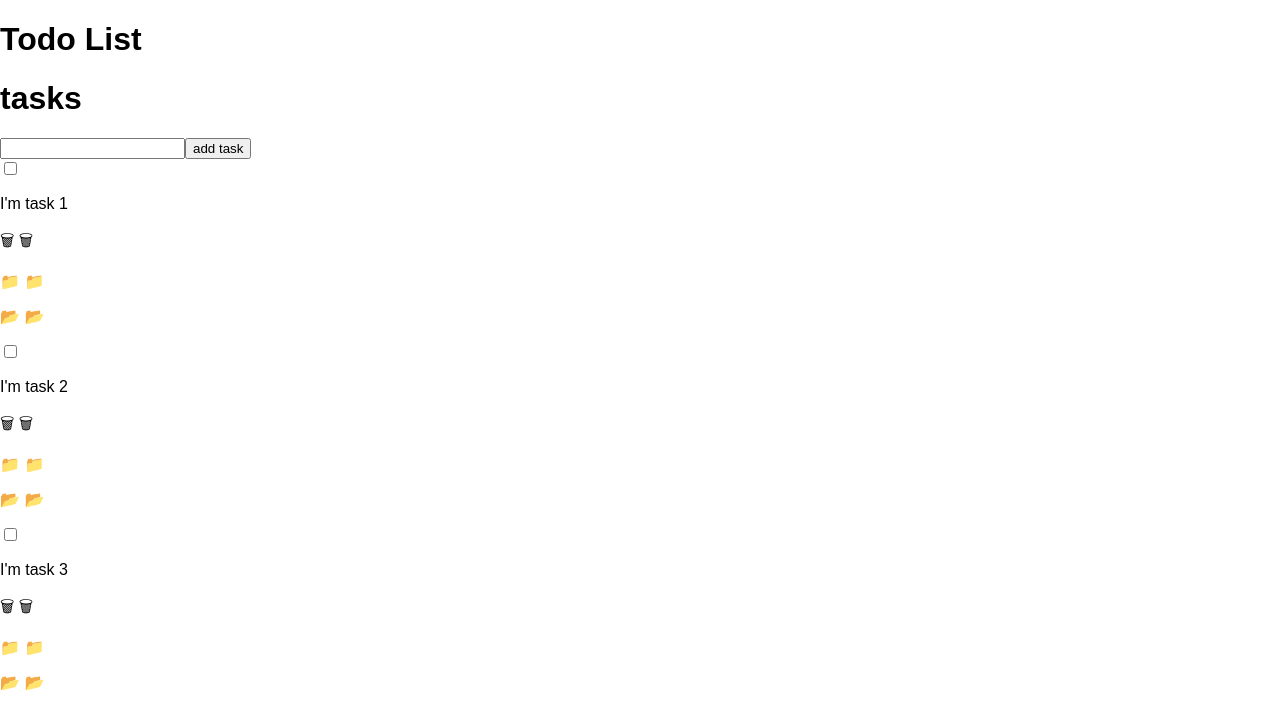
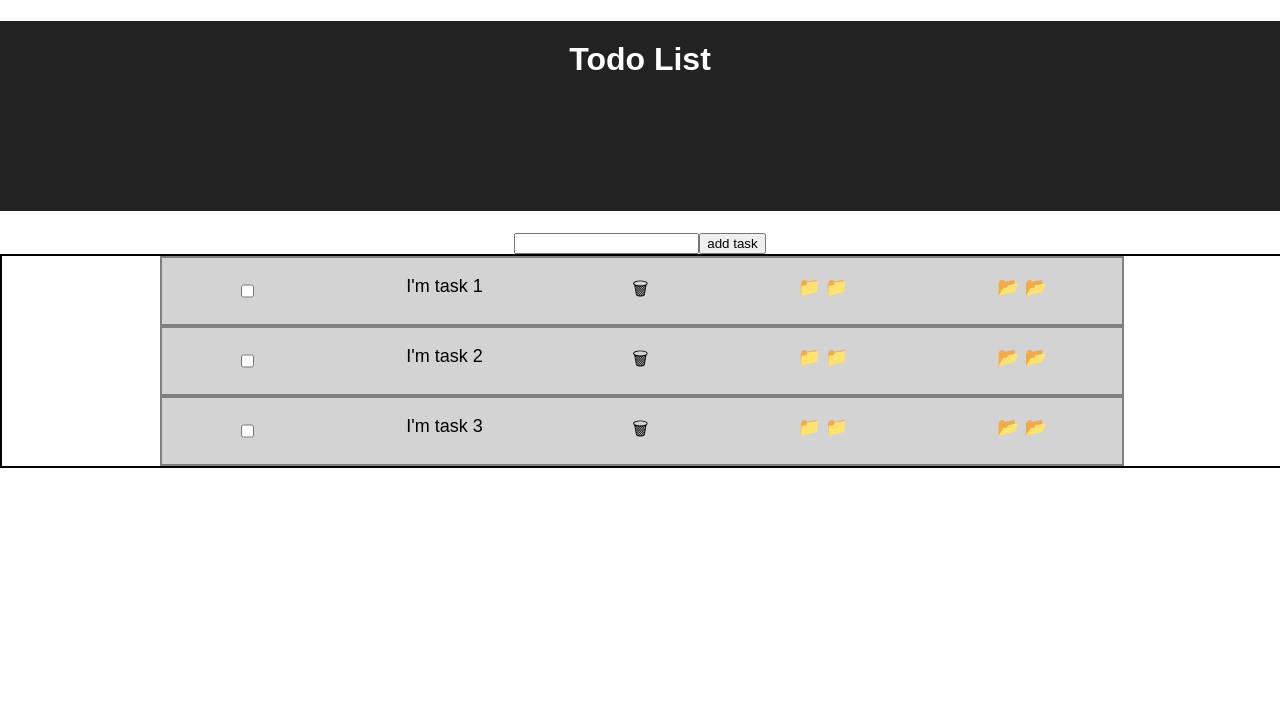
Before and after one commit to damien-rembert/todo_react, a React (Create React App) app: page / in a window 1280 px wide. Shown: the top 728 px of the page. Built offline with nearby package versions, Linux system fonts and the light colour scheme.

Commit message:
todo list works

```diff
--- /dev/null
+++ b/src/Todo.css
@@ -0,0 +1,56 @@
+body {
+  font-family: Verdana, sans-serif;
+  text-align: center;
+}
+
+
+h1 {
+  background-color: #222;
+  height: 150px;
+  padding: 20px;
+  color: white;
+}
+
+p {
+  font-size: large;
+}
+
+div.true, div.false {
+  background-color: lightgrey;
+  width: 75%;
+  display: flex;
+  flex-direction: row;
+  border-style: solid;
+  border-color: grey;
+  border-width: 2px;
+  justify-content: space-around;
+}
+
+div.true {
+  text-decoration: line-through;
+  text-decoration: black;
+  background-color: darkgrey;
+}
+
+.true p.task {
+  color: rgb(90, 89, 89);
+  text-decoration: line-through;
+  text-decoration-color: black;
+}
+
+div.list {
+  background-color: white;
+  width: 100%;
+  display: flex;
+  flex-direction: column;
+  border-style: solid;
+  border-color: black;
+  border-width: 2px;
+  align-items: center;
+}
+
+
+.button:hover  {
+  cursor: pointer;
+
+}
--- a/src/Todo.js
+++ b/src/Todo.js
@@ -1,32 +1,31 @@
 import React, { useState } from 'react';
+// import logo from './logo.svg';
+import './Todo.css';
+
+
+// TODO
+// CSS if a task is very long the text should wrap
+// CSS checkbox and buttons should be sitting in squares and stay at the end of their side
+// grey out add task button when text field empty
+    // see disabled in https://www.w3schools.com/html/html_form_input_types.asp
+    // and https://www.w3schools.com/html/html_form_attributes.asp
+// 2 arrays: todo / archive
+// archive (folder) onClick task is added to archive and deleted from todo
+// archive all done tasks
+// edit item click on pen button removes task but send text to the input field
+// if a task will be more than x characters the form should say it's too long
+// add a timestamp to task objects
+// sort by completed then time added https://developer.mozilla.org/en-US/docs/Web/JavaScript/Reference/Global_Objects/Array/sort
+
+// DONE
+// when pressing enter in text field, add task
 
 
 
 
 
 
-// task buttons:
-//      tick/untick button => div class=done/todo
-//      delete (bin) onClick task is deleted from todo
-//      archive (folder) onClick task is added to archive and deleted from todo
-//      when in archive button is back to todo and reverts the operation
 
-// CSS div class=task class=done/todo
-
-// task object? status: bool, content: string,
-// 2 arrays: todo / archive
-
-// add task when pressing enter
-
-// grey out add task button when text field empty
-// see disabled in https://www.w3schools.com/html/html_form_input_types.asp
-// and https://www.w3schools.com/html/html_form_attributes.asp
-// do not accept
-// empty field when add task button pressed
-
-// STRETCH
-// archive all done tasks
-// move done tasks to the bottom of the list
 
 
 
@@ -53,7 +52,12 @@ let Tasks = () => {
         let storedTasks = [...taskList];
         let oldTask = storedTasks.splice(index, 1)[0];
         let newTask = {done: (!oldTask.done), content: oldTask.content};
-        storedTasks.push(newTask);
+        if (newTask.done) {
+            storedTasks.push(newTask);
+        } else {
+            storedTasks.unshift(newTask);
+        }
+
         setTaskList(storedTasks);
 
     }
@@ -63,7 +67,7 @@ let Tasks = () => {
         if (inputText) {
             let storedTasks = [...taskList];
             let newTask = {done: false, content: inputText};
-            storedTasks.push(newTask);
+            storedTasks.unshift(newTask);
             setInputText('');
             // replace the state array with the edited version
             setTaskList(storedTasks);
@@ -76,32 +80,36 @@ let Tasks = () => {
         setTaskList(storedTasks);
     }
 
+    const captureEnter = ({key}) => {
+        // create a p to add to the div
+        if (key === "Enter") {
+            addHandler();
+        }
+    }
+
+
 
 
 
     return (
         <div >
-            <h1>tasks</h1>
-
-            <input onChange={inputHandler} value={inputText}/>
+            <input onChange={inputHandler} onKeyPress={captureEnter} value={inputText}/>
             <button onClick={addHandler}>add task</button>
 
+            <div className='list'>
+
             {taskList.map((task, index) => {
-                // here we pass the index to that function using anonymous function
-                // return <h1 onClick={() => removeHandler(index)} key={index}>{number}</h1>
                 return (
-                    <div key={index} className="task" className={task.done.toString()}>
-                        <input type="checkbox" checked={task.done} onChange={() => markDone(index)}></input>
-                        <p onClick={() => removeHandler(index)}>{task.content}</p>
-                        <p onClick={() => removeHandler(index)}>&#128465; &#x1F5D1;</p>
-                        <p onClick={() => removeHandler(index)}>&#128193; &#x1F4C1;</p>
-                        <p onClick={() => removeHandler(index)}>&#128194; &#x1F4C2;</p>
-
+                    <div key={index} className={task.done.toString()}>
+                        <input  className='button' type="checkbox" checked={task.done} onChange={() => markDone(index)}></input>
+                        <p className='task'>{task.content}</p>
+                        <p className='button' onClick={() => removeHandler(index)}>&#x1F5D1;</p>
+                        <p className='button' onClick={() => removeHandler(index)}>&#128193; &#x1F4C1;</p>
+                        <p className='button' onClick={() => removeHandler(index)}>&#128194; &#x1F4C2;</p>
                     </div>
-
                 )
-
             })}
+            </div>
         </div>
     );
 
@@ -112,12 +120,6 @@ let Tasks = () => {
 
 
 let Todo = () => {
-
-
-
-
-
-
     return (
         <React.Fragment>
             <h1>Todo List</h1>
```
Also changed, not shown: 1 other file (tests, documents, lock files or other folders).
